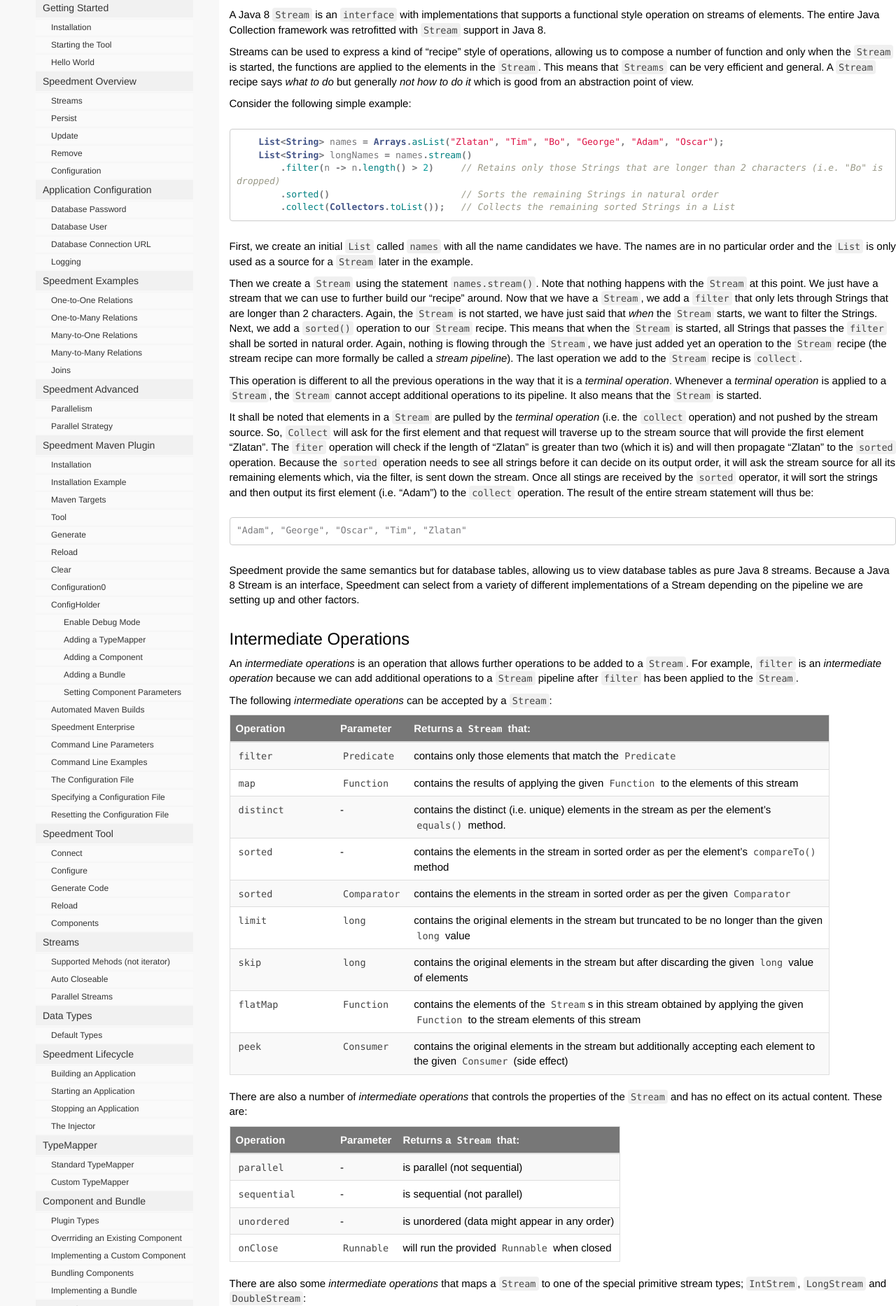
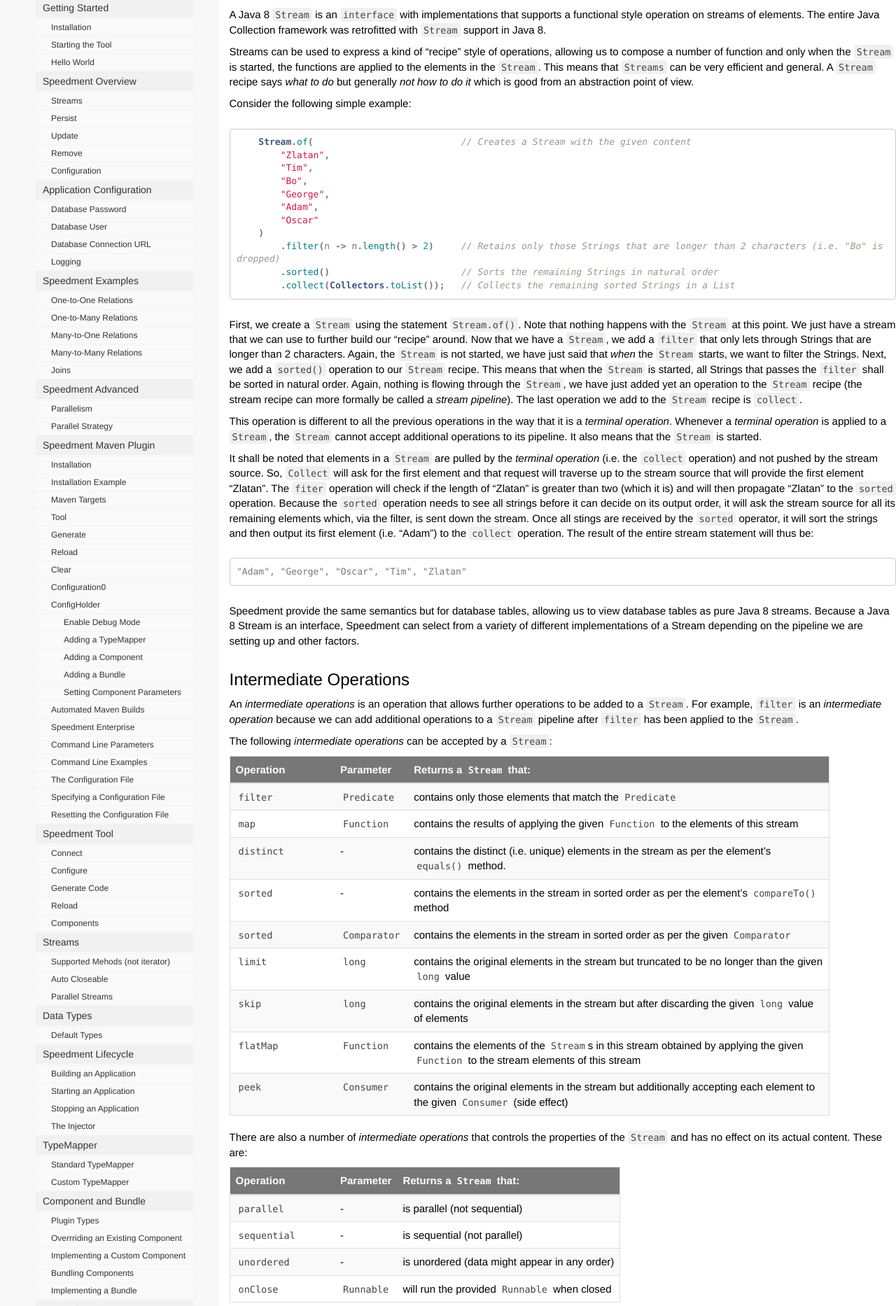
Before and after one commit to speedment/speedment-doc, a Jekyll site: the page built from pages/stream_fundamentals.md, in a window 1280 px wide. Shown: the part 366-2232 px from the top of the page at 70% size. Built offline with Jekyll 4.4.1, drawn with Linux system fonts in a browser that asks for light colours; nearby versions of some CDN libraries; comment, search, counter and statistics services are not loaded.

Commit message:
stream_fundamentals: SImplify intial example

````diff
--- a/pages/stream_fundamentals.md
+++ b/pages/stream_fundamentals.md
@@ -21,15 +21,19 @@
 Consider the following simple example:
 
 ``` java
-    List<String> names = Arrays.asList("Zlatan", "Tim", "Bo", "George", "Adam", "Oscar");
-    List<String> longNames = names.stream()
+    Stream.of(                           // Creates a Stream with the given content
+        "Zlatan",
+        "Tim",
+        "Bo",
+        "George",
+        "Adam",
+        "Oscar"
+    )
         .filter(n -> n.length() > 2)     // Retains only those Strings that are longer than 2 characters (i.e. "Bo" is dropped)
         .sorted()                        // Sorts the remaining Strings in natural order
         .collect(Collectors.toList());   // Collects the remaining sorted Strings in a List
 ```
-First, we create an initial `List` called `names` with all the name candidates we have. The names are in no particular order and the `List` is only used as a source for a `Stream` later in the example.
-
-Then we create a `Stream` using the statement `names.stream()`. Note that nothing happens with the `Stream` at this point. We just have a stream that we can use to further build our "recipe" around. Now that we have a `Stream`, we add a `filter` that only lets through Strings that are longer than 2 characters. Again, the `Stream` is not started, we have just said that *when* the `Stream` starts, we want to filter the Strings. Next, we add a `sorted()` operation to our `Stream` recipe. This means that when the `Stream` is started, all Strings that passes the `filter` shall be sorted in natural order. Again, nothing is flowing through the `Stream`, we have just added yet an operation to the `Stream` recipe (the stream recipe can more formally be called a *stream pipeline*). The last operation we add to the `Stream` recipe is `collect`.
+First, we create a `Stream` using the statement `Stream.of()`. Note that nothing happens with the `Stream` at this point. We just have a stream that we can use to further build our "recipe" around. Now that we have a `Stream`, we add a `filter` that only lets through Strings that are longer than 2 characters. Again, the `Stream` is not started, we have just said that *when* the `Stream` starts, we want to filter the Strings. Next, we add a `sorted()` operation to our `Stream` recipe. This means that when the `Stream` is started, all Strings that passes the `filter` shall be sorted in natural order. Again, nothing is flowing through the `Stream`, we have just added yet an operation to the `Stream` recipe (the stream recipe can more formally be called a *stream pipeline*). The last operation we add to the `Stream` recipe is `collect`.
 
 This operation is different to all the previous operations in the way that it is a *terminal operation*. Whenever a *terminal operation* is applied to a `Stream`, the `Stream` cannot accept additional operations to its pipeline. It also means that the `Stream` is started.
 
````
